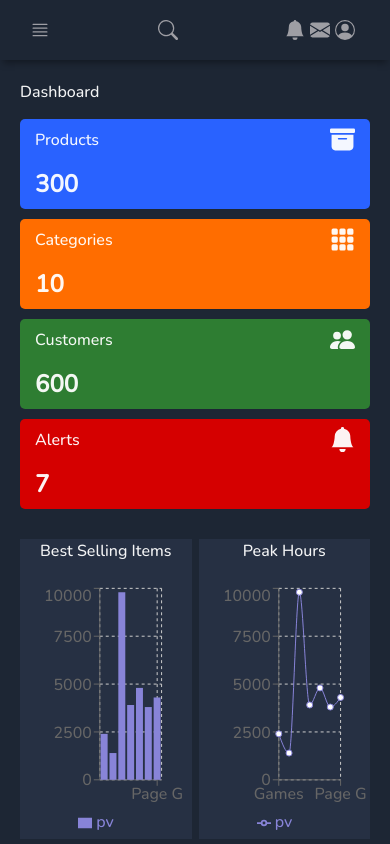
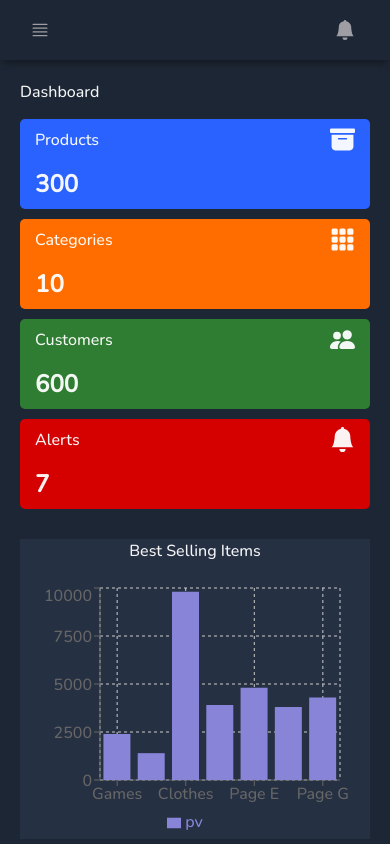
Before and after one commit to EObed/tailwind-react-app, a React (Create React App) app: page / in a window 390 px wide. Built offline with nearby package versions, Linux system fonts and the light colour scheme.

Commit message:
Products responsive update

```diff
--- a/src/App.css
+++ b/src/App.css
@@ -252,7 +252,13 @@ body {
   /* Styling for extra small devices, i.e 576px */
 
   @media screen and (max-width: 576px) {
-    .hedaer-left {
+    .header-left {
       display: none;
     }
+    .charts1{
+      display: block;
+    }
+    .charts{
+      width: 100%;
+    }
   }
--- a/src/components/Header.js
+++ b/src/components/Header.js
@@ -26,13 +26,16 @@ const Header = ({OpenSideBar}) => {
             <BsFillBellFill className='icon' id='header-icon' onClick={toggleDropDown}/>
             {/*Drop down functionality */
             isDropDownOpen && (
-              <div class="absolute bg-hovery shadow-sm w-auto h-auto mt-7">Abcde</div>
+              <div class="absolute bg-hovery shadow-sm w-auto h-auto right-9 mt-7">
+                <div>View Alerts</div>
+                <div>Create Alert</div>
+              </div>
             )
 
 
             }
-            <BsFillEnvelopeFill className='icon'/>
-            <BsPersonCircle className='icon' />
+            {/* <BsFillEnvelopeFill className='icon'/>
+            <BsPersonCircle className='icon' /> */}
         </div>
     </header>
   )
--- a/src/components/Products.js
+++ b/src/components/Products.js
@@ -54,17 +54,17 @@ const Products = () => {
 
   return (
     <div className="main-container text-center w-full padding p-2">
-      <div class="products-header w-full text-center flex justify-between sticky top-0 rounded-lg bg-bluey">
+      <div class="products-header w-full text-center flex justify-between  top-0 rounded-lg ">
         <div class="header-name text-3xl pl-10">Products</div>
-        <div class="products-drop items-center flex">{elem}</div>
+        {/* <div class="products-drop items-center flex">{elem}</div> */}
       </div>
 
       {/* Grid for cards */}
-      <div class="products-content w-full pt-4 grid grid-cols-4 gap-5 overflow-y-hidden">
+      <div  class="products-content w-full pt-4 grid grid-cols-4 gap-5 overflow-y-hidden duration-300 ease-in-out opacity-100 group-hover:opacity-50 tiny:grid-cols-1 extra-small:grid-cols-2 small:grid-cols-3 medium:grid-cols-4">
         {/* Add Product card */}
         <div class="">
           {changeCard ? (
-            <div class="z-40 h-screen w-screen bg-hovery flex justify-center items-center flex-col  abosult top-5 left-10">
+            <div class="z-[400] h-screen w-screen bg-hovery flex justify-center items-center flex-col   top-5 left-10">
               <div class="absolute text-bluey">
                 <form class="color-bluey" onSubmit={handlePostData}>
                   <div>Name of Product:</div>
@@ -130,7 +130,7 @@ const Products = () => {
             </div>
           ) : (
             <div
-              class="product-card bg-bluey h-72 flex flex-col items-center justify-center  hover:bg-hovery cursor-pointer"
+              class="product-card bg-bluey h-36 flex flex-col items-center justify-center  hover:bg-hovery cursor-pointer"
               onClick={toggleChangeCard}
             >
               <div class="text-2xl">Add New Product</div>
@@ -140,7 +140,7 @@ const Products = () => {
         </div>
         {/* Cards from json file */}
         {products.map((product) => (
-          <div class="product-card bg-bluey h-72 z-0">
+          <div  class="product-card bg-bluey h-36 z-0 flex flex-col items-center justify-center">
             <div>{product.productName}</div>
             <div>Number in Stock: {product.stockNumber}</div>
             <div>Number Sold: {product.soldNumber}</div>
--- a/tailwind.config.js
+++ b/tailwind.config.js
@@ -8,6 +8,12 @@ module.exports = {
       'oxford': '#002147',
       'hovery': 'rgba(255, 255, 255, 0.2)'
     },
+    screens:{
+      'medium': '992px',
+      'small': '768px',
+      'extra-small': '576px',
+      'tiny': '320px'
+    }
   },
   plugins: [],
 }
```
Also changed, not shown: productData.json (+7 -7 lines).
